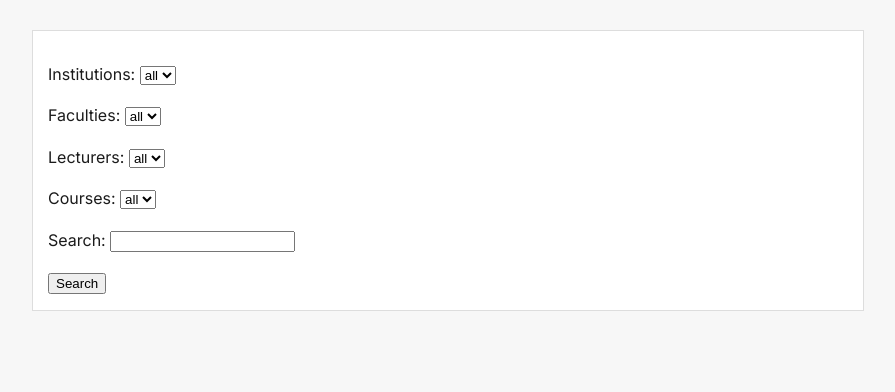
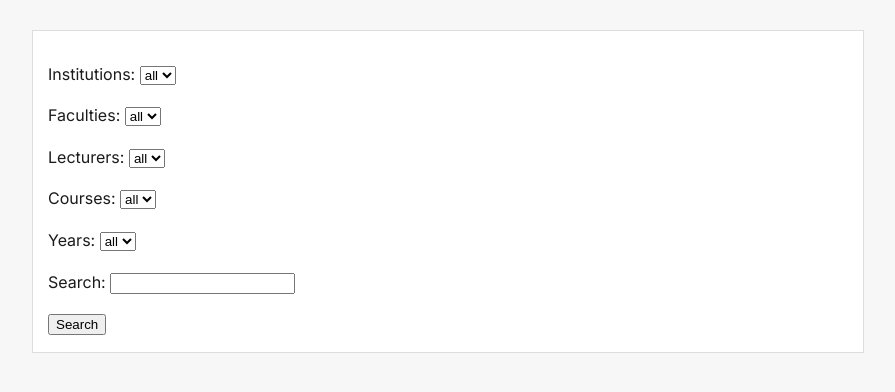
Before and after one commit to avirois/Knowledge4S, a Flask app: page /search in a window 1280 px wide. Shown: the part 88-480 px from the top of the page, without its empty margins (192-1087 px from the left). Run offline with Flask 2, Linux system fonts and the light colour scheme.

Commit message:
BSPM2021T3-60 Front: Added drop down list of years

```diff
--- a/templates/search.html
+++ b/templates/search.html
@@ -21,6 +21,11 @@
         <option value="all">all</option>
     </select>
     </p>
+    <p>Years:
+    <select name="years" >
+        <option value="all">all</option>
+    </select>
+    </p>
 
     <p>Search: <input type="text" name="freetextsearch"/></p>
     <input type="submit" value="Search" name="send"/>
```
